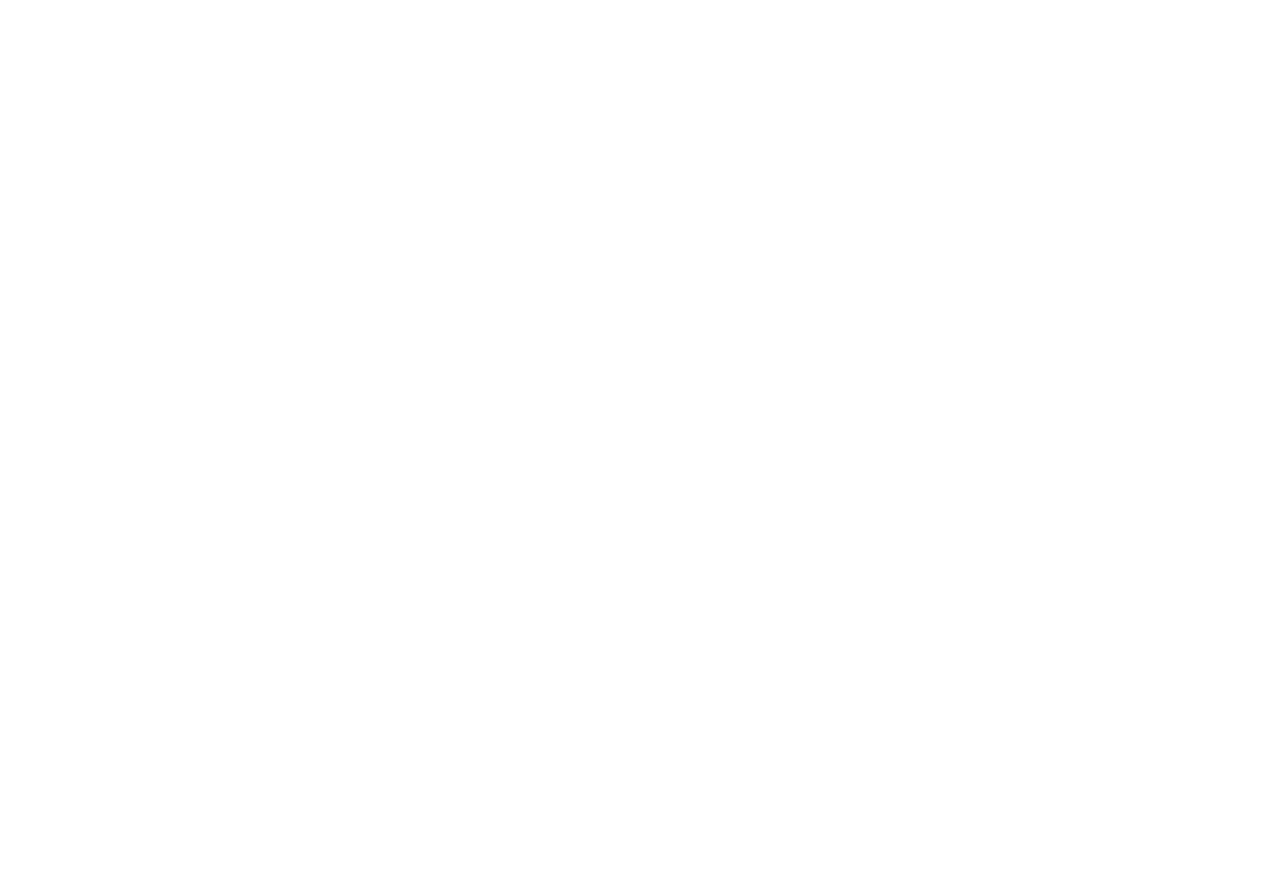
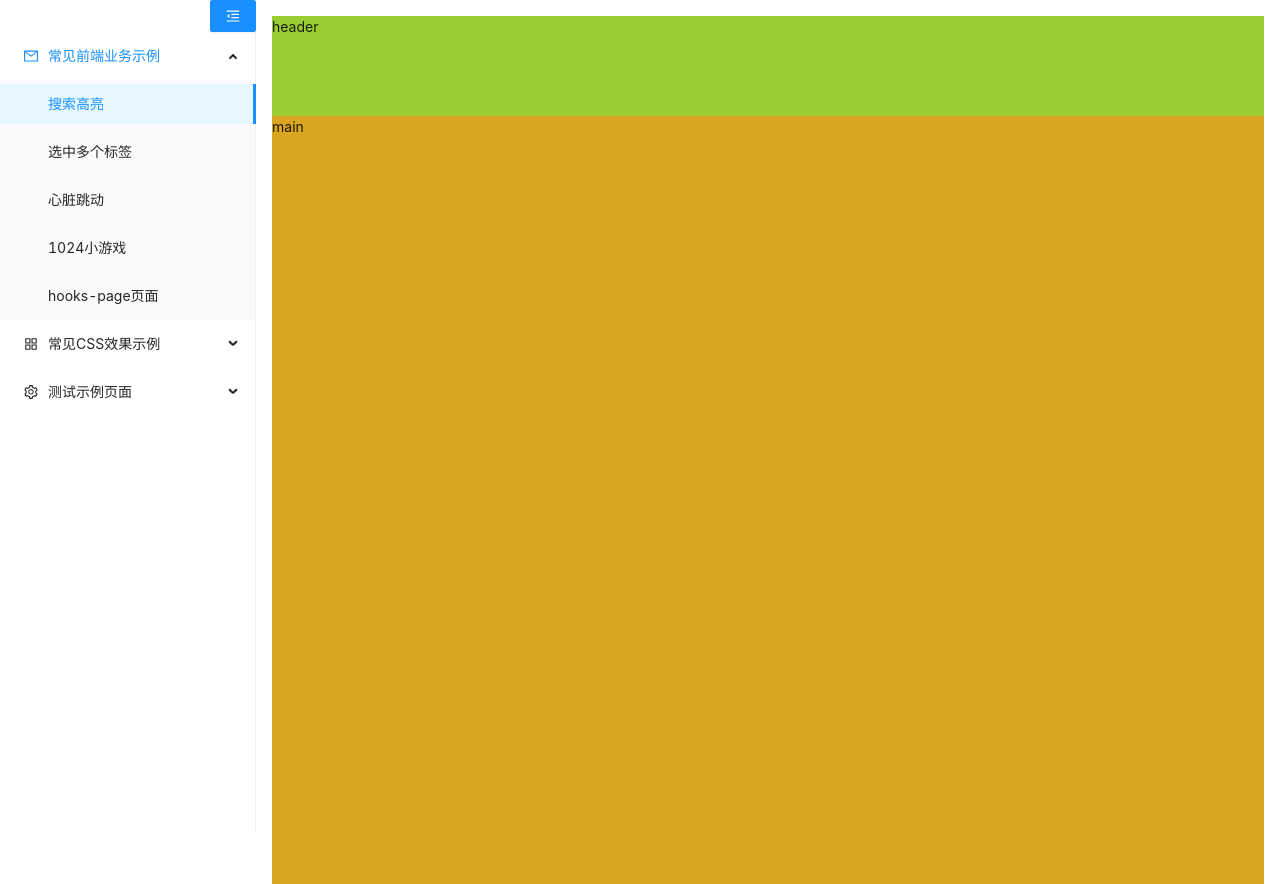
Before and after one commit to Jlnvv-tom/freedom-project-vue, a Vue app: page /test-page/position in a window 1280 px wide. Before the commit this address had no page. Before the commit the page ends 800 px from the top, so only its background shows below. Built offline with nearby package versions, Linux system fonts and the light colour scheme.

Commit message:
✨ feat: demo页面

```diff
--- a/package.json
+++ b/package.json
@@ -9,6 +9,7 @@
     "preview": "vite preview"
   },
   "dependencies": {
+    "@vitejs/plugin-vue-jsx": "^3.0.1",
     "ant-design-vue": "^3.2.15",
     "vue": "^3.2.45",
     "vue-router": "^4.1.6"
@@ -16,6 +17,7 @@
   "devDependencies": {
     "@types/node": "^18.15.3",
     "@vitejs/plugin-vue": "^4.0.0",
+    "@vue/babel-plugin-jsx": "^1.1.1",
     "rollup-plugin-visualizer": "^5.9.0",
     "typescript": "^4.9.3",
     "vite": "^4.1.0",
--- /dev/null
+++ b/src/api/service/index.ts
@@ -0,0 +1,12 @@
+export const getCardTipData = () => {
+  return new Promise((resolve, reject) => {
+    const data = [
+      { code: "aa", name: "这个名称是aa", tip: "这个aa的提示" },
+      { code: "bb", name: "这个名称是bb", tip: "这个bb的提示" },
+      { code: "cc", name: "这个名称是cc", tip: "这个cc的提示" },
+      { code: "dd", name: "这个名称是dd", tip: "这个dd的提示" },
+      { code: "cat", name: "这个名称是怕浪猫", tip: "这个怕浪猫的提示" },
+    ];
+    resolve(data);
+  });
+};
--- /dev/null
+++ b/src/hooks/cache.ts
@@ -0,0 +1,25 @@
+import { getCardTipData } from "../api/service";
+import { reactive, ref } from "vue";
+
+let cardTipData: any;
+
+const useGetTip = (code: string) => {
+  let state = ref<any>({});
+
+  const load = async () => {
+    if (!state[code]) {
+      const res = await getCardTipData();
+      state.value[code] = res;
+    }
+  };
+  return { state, load };
+};
+
+const getTip = (code: string) => {
+  if (!cardTipData) {
+    cardTipData = useGetTip(code);
+  }
+  return "";
+};
+
+export { getTip };
--- a/src/router/demo.ts
+++ b/src/router/demo.ts
@@ -29,12 +29,12 @@ export const demoRoutes = [
     meta: { title: "拖拽树测试示例" },
     component: import("@/views/test-page/tree/index.vue"),
   },
-  {
-    path: "/demo/ground-glass",
-    name: "demo.ground-glass",
-    meta: { title: "毛玻璃示例" },
-    component: import("@/views/demo/css-collect/ground-glass.vue"),
-  },
+  // {
+  //   path: "/demo/ground-glass",
+  //   name: "demo.ground-glass",
+  //   meta: { title: "毛玻璃示例" },
+  //   component: import("@/views/demo/css-collect/ground-glass.vue"),
+  // },
   {
     path: "/demo/ground-glass-2",
     name: "demo.ground-glass-2",
@@ -48,6 +48,12 @@ export const demoRoutes = [
     component: import("@/views/demo/css-collect/flex/index.vue"),
   },
   {
+    path: "/demo/hooks-page",
+    name: "demo.hooks-page",
+    meta: { title: "hooks-page页面" },
+    component: import("@/views/demo/hooks-page/index.vue"),
+  },
+  {
     path: "/demo/transition-transform",
     name: "demo.transition.transform",
     meta: { title: "transition" },
@@ -56,6 +62,12 @@ export const demoRoutes = [
     ),
   },
   {
+    path: "/test-page/position",
+    name: "test-page.position",
+    meta: { title: "布局" },
+    component: import("@/views/test-page/position/index.vue"),
+  },
+  {
     path: "/test-page/custom-event",
     name: "test-page.custom-event",
     meta: { title: "拖拽树测试示例" },
--- /dev/null
+++ b/src/views/demo/hooks-page/index.vue
@@ -0,0 +1,31 @@
+<template>
+  <div>
+    <a-tag>{{ getTip("aa") }}</a-tag>
+    <a-button type="primary" @click="openModal">打开modal</a-button>
+  </div>
+</template>
+<script lang="ts">
+import { defineComponent } from "vue";
+import { getCardTipData } from "@/api/service/index";
+import { getTip } from "@/hooks/cache";
+import { Modal } from "ant-design-vue";
+export default defineComponent({
+  setup() {
+    getCardTipData().then((res: any) => {
+      console.log(`output->res=========`, res);
+    });
+
+    console.log(`output->getTip=========`, getTip());
+    const openModal = () => {
+      Modal.confirm({
+        title: "Confirm",
+        content: () => "openModal",
+      });
+    };
+    return {
+      openModal,
+      getTip,
+    };
+  },
+});
+</script>
--- a/src/views/home/show.vue
+++ b/src/views/home/show.vue
@@ -1,13 +1,24 @@
 <template>
   <div class="show">
     <div class="show-menu">
-      <a-button class="show-menu-toggle" :style="collapsed ? { marginLeft: '0px' } : {}" type="primary"
-        @click="toggleCollapsed">
+      <a-button
+        class="show-menu-toggle"
+        :style="collapsed ? { marginLeft: '0px' } : {}"
+        type="primary"
+        @click="toggleCollapsed"
+      >
         <MenuUnfoldOutlined v-if="collapsed" />
         <MenuFoldOutlined v-else />
       </a-button>
-      <a-menu class="show-menu-self" :style="collapsed ? { width: '46px' } : {}" v-model:openKeys="openKeys"
-        v-model:selectedKeys="selectedKeys" mode="inline" :inline-collapsed="collapsed" @click="handleClick">
+      <a-menu
+        class="show-menu-self"
+        :style="collapsed ? { width: '46px' } : {}"
+        v-model:openKeys="openKeys"
+        v-model:selectedKeys="selectedKeys"
+        mode="inline"
+        :inline-collapsed="collapsed"
+        @click="handleClick"
+      >
         <a-sub-menu key="sub1" @titleClick="titleClick">
           <template #icon>
             <MailOutlined />
@@ -17,17 +28,19 @@
           <a-menu-item key="/demo/select">选中多个标签</a-menu-item>
           <a-menu-item key="/demo/heart">心脏跳动</a-menu-item>
           <a-menu-item key="/demo/1024-game">1024小游戏</a-menu-item>
-
+          <a-menu-item key="/demo/hooks-page">hooks-page页面</a-menu-item>
         </a-sub-menu>
         <a-sub-menu key="sub2" @titleClick="titleClick">
           <template #icon>
             <AppstoreOutlined />
           </template>
           <template #title>常见CSS效果示例</template>
-          <a-menu-item key="/demo/ground-glass">毛玻璃效果</a-menu-item>
+          <!-- <a-menu-item key="/demo/ground-glass">毛玻璃效果</a-menu-item> -->
           <a-menu-item key="/demo/ground-glass-2">毛玻璃效果2</a-menu-item>
           <a-menu-item key="/demo/flex-layout">flex布局</a-menu-item>
-          <a-menu-item key="/demo/transition-transform">css 过渡-转换</a-menu-item>
+          <a-menu-item key="/demo/transition-transform"
+            >css 过渡-转换</a-menu-item
+          >
         </a-sub-menu>
         <!-- <a-sub-menu key="sub3">
           <template #icon>
@@ -44,7 +57,10 @@
           </template>
           <template #title>测试示例页面</template>
           <a-menu-item key="/test-page/tree">tree拖拽</a-menu-item>
-          <a-menu-item key="/test-page/custom-event">customEvent自定义事件</a-menu-item>
+          <a-menu-item key="/test-page/position">布局</a-menu-item>
+          <a-menu-item key="/test-page/custom-event">
+            customEvent自定义事件</a-menu-item
+          >
         </a-sub-menu>
       </a-menu>
     </div>
@@ -53,29 +69,39 @@
     </div>
   </div>
 </template>
-<script setup  lang="ts">
-import { ref, watch } from 'vue';
-import { MailOutlined, QqOutlined, AppstoreOutlined, SettingOutlined, MenuUnfoldOutlined, MenuFoldOutlined } from '@ant-design/icons-vue';
-import { useRouter } from 'vue-router';
-const selectedKeys = ref(['/demo/highlight']);
-const openKeys = ref(['sub1']);
+<script setup lang="ts">
+import { ref, watch } from "vue";
+import {
+  MailOutlined,
+  QqOutlined,
+  AppstoreOutlined,
+  SettingOutlined,
+  MenuUnfoldOutlined,
+  MenuFoldOutlined,
+} from "@ant-design/icons-vue";
+import { useRouter } from "vue-router";
+const selectedKeys = ref(["/demo/highlight"]);
+const openKeys = ref(["sub1"]);
 const router = useRouter();
 
-const collapsed = ref(false)
+const collapsed = ref(false);
 const handleClick = (e: any) => {
-  router.push(e.key)
+  router.push(e.key);
 };
 const titleClick = (e: any) => {
-  console.log('titleClick', e);
+  console.log("titleClick", e);
 };
-watch(() => openKeys, val => {
-  console.log('openKeys', val);
-});
+watch(
+  () => openKeys,
+  (val) => {
+    console.log("openKeys", val);
+  }
+);
 const toggleCollapsed = () => {
   collapsed.value = !collapsed.value;
-}
+};
 </script>
-<style  lang="less" scoped>
+<style lang="less" scoped>
 .show {
   display: flex;
   width: 100%;
@@ -86,12 +112,12 @@ const toggleCollapsed = () => {
     // min-height: 100%;
 
     &-toggle {
-      margin-left: 210px
+      margin-left: 210px;
     }
 
     &-self {
       width: 256px;
-      height: 100%
+      height: 100%;
     }
   }
 
--- /dev/null
+++ b/src/views/test-page/position/index.vue
@@ -0,0 +1,24 @@
+<template>
+  <div class="layout">
+    <div class="header">header</div>
+    <div class="main">main</div>
+  </div>
+</template>
+<style lang="less" scoped>
+.layout {
+  background-color: gray;
+  // position: absolute;
+  width: 100%;
+  height: 100%;
+  .header {
+    height: 100px;
+    width: 100%;
+    background-color: yellowgreen;
+  }
+  .main {
+    width: 100%;
+    height: 100%;
+    background-color: goldenrod;
+  }
+}
+</style>
--- a/vite.config.ts
+++ b/vite.config.ts
@@ -1,5 +1,6 @@
 import { defineConfig } from "vite";
 import vue from "@vitejs/plugin-vue";
+import vueJsx from "@vitejs/plugin-vue-jsx";
 import { resolve } from "path";
 import { visualizer } from "rollup-plugin-visualizer"; // 依赖库体积分析插件
 function pathResolve(dir: string) {
@@ -19,5 +20,5 @@ export default defineConfig({
   server: {
     open: true,
   },
-  plugins: [vue(), visualizer({ open: true })],
+  plugins: [vue(), vueJsx(), visualizer({ open: true })],
 });
```
Also changed, not shown: 1 other file (tests, documents, lock files or other folders).
